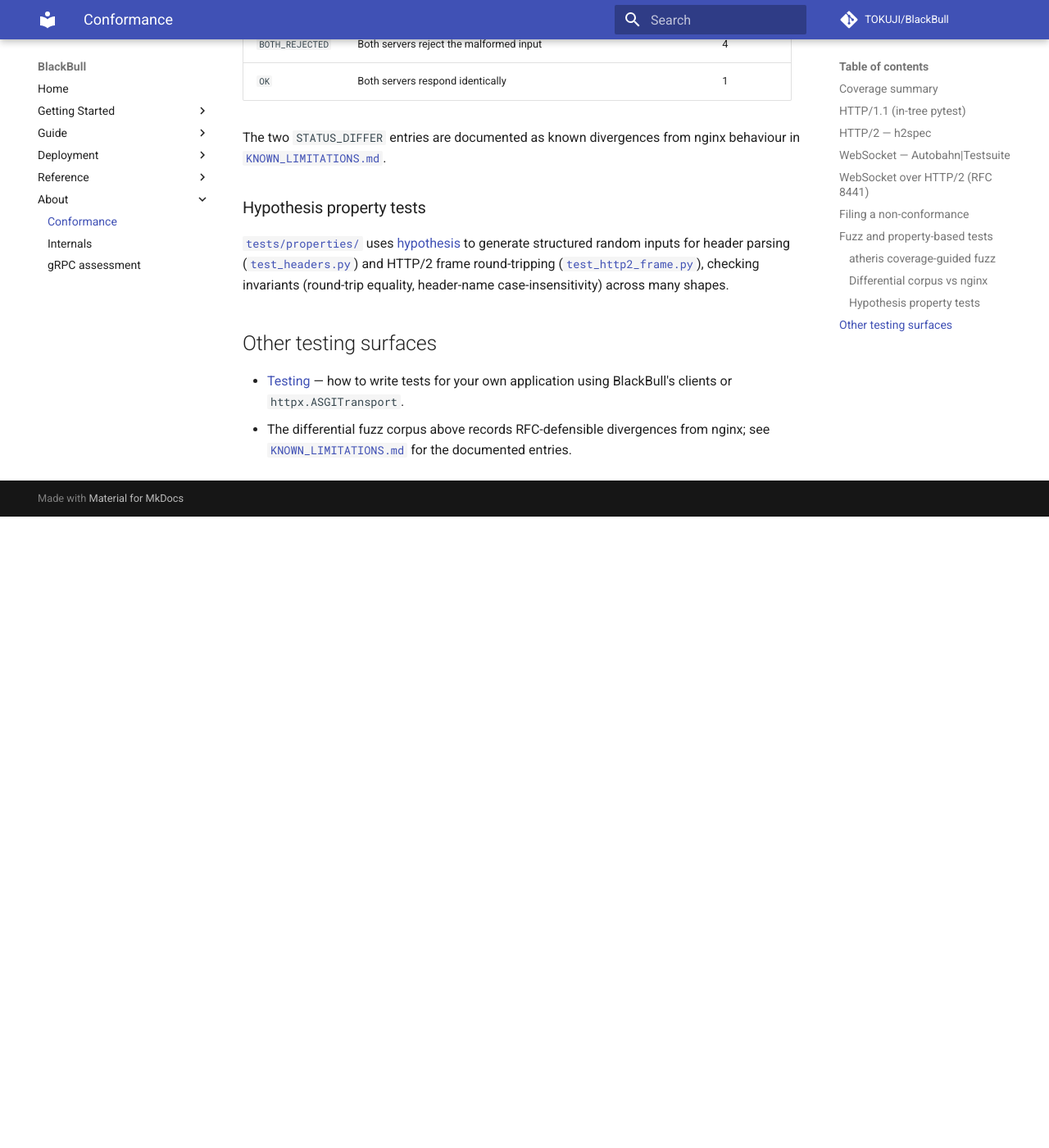
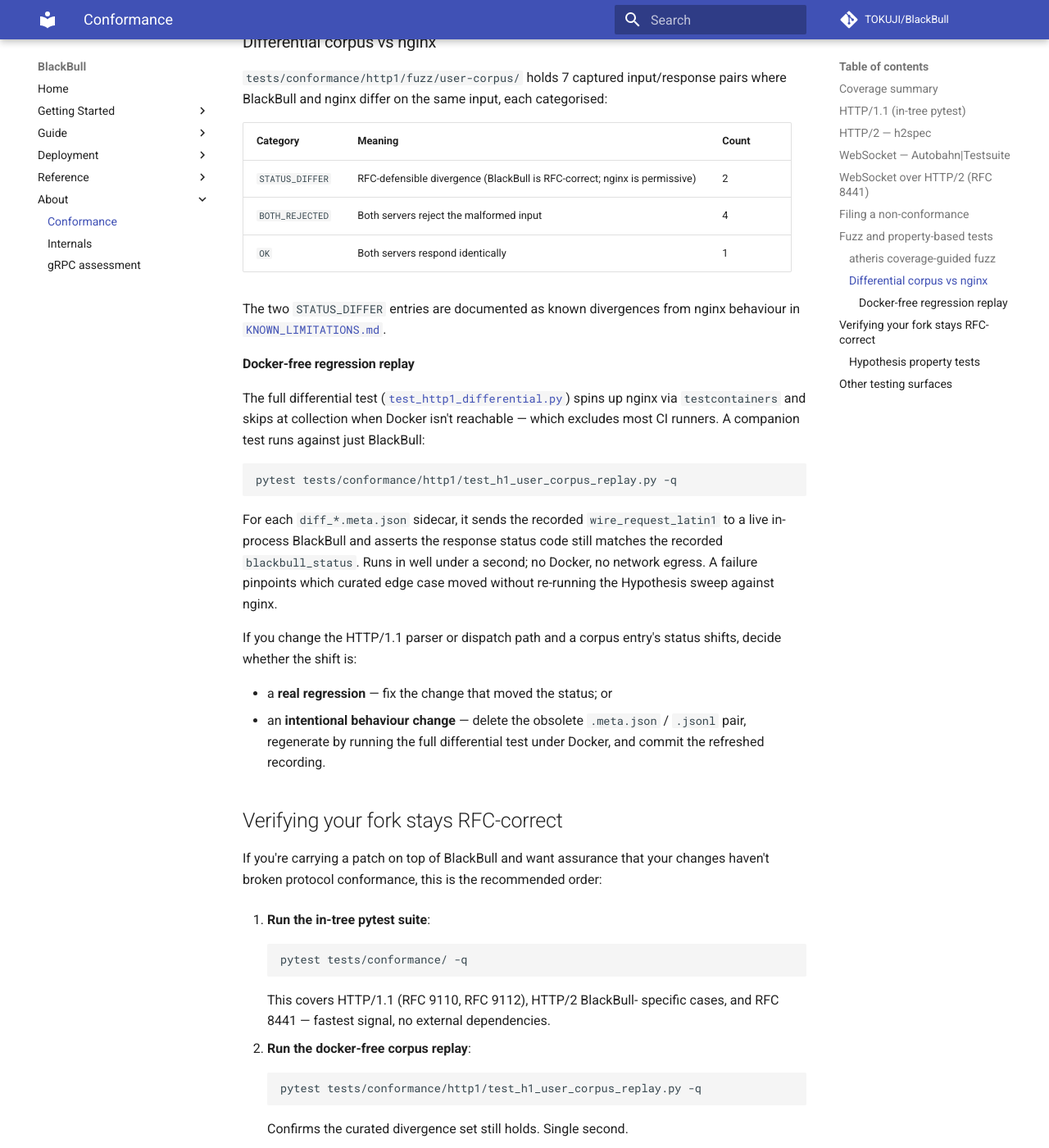
Before and after one commit to TOKUJI/BlackBull, an MkDocs documentation site: the page built from docs/about/conformance.md, in a window 1280 px wide and 1400 px high, scrolled down 3659 px. Shown: the whole window at 82% size. Built offline with MkDocs 1.6.1 and Material for MkDocs 9.7.7, drawn with Linux system fonts in a browser that asks for light colours; comment, search, counter and statistics services are not loaded; before the commit the page ends 4289 px from its top, so only the background shows below that; some of the changed text lies outside the part shown.

Commit message:
release: v0.39.0 — Sprint 43 close: conformance lane
The h2spec + Autobahn external conformance suites are now wired
into CI alongside a new docker-free regression replay of the
HTTP/1.1 differential user-corpus.  A push or PR to master triggers
.github/workflows/conformance.yml on a fresh ubuntu-latest runner;
the README's RFC conformance badge tracks workflow status, and
per-run artefacts (h2spec JUnit XML, Autobahn index.json, pytest
output) are attached for 30 days.  A weekly cron run catches
upstream container / binary-release regressions between pushes.

### Added

- .github/workflows/conformance.yml — three-job workflow running
  h2spec (RFC 9113 + RFC 7541), Autobahn|Testsuite (RFC 6455 +
  RFC 7692), and the docker-free corpus replay on push, PR, and
  weekly cron.
- tests/conformance/http1/test_h1_user_corpus_replay.py — reads
  each diff_*.meta.json sidecar in
  tests/conformance/http1/fuzz/user-corpus/, sends the recorded
  wire_request_latin1 to a live in-process BlackBull, and asserts
  the response status still matches the recorded
  blackbull_status.  Runs in well under a second with no Docker
  dependency.  Complements the full nginx-oracle differential
  test (which still requires Docker and so skips on most CI
  runners).
- bench/conformance/h2spec_app.py — minimal HTTPS+HTTP/2 fixture
  for h2spec, matching the shape of autobahn_app.py so the CI
  workflow can start a self-contained conformance server.

### Changed

- docs/about/conformance.md gains a 'Verifying your fork stays
  RFC-correct' section with a five-step recipe (pytest → corpus
  replay → h2spec → Autobahn → CI push) and a 'Docker-free
  regression replay' subsection under the differential corpus
  discussion.  Coverage-summary table reflects CI coverage for
  h2spec / Autobahn / RFC 8441.
- README.md gains the RFC conformance badge linking to the
  workflow runs.  No peer-framework claims (per
  feedback_public_docs_humble).

Co-Authored-By: Claude Opus 4.7 <noreply@anthropic.com>

````diff
--- a/docs/about/conformance.md
+++ b/docs/about/conformance.md
@@ -8,13 +8,21 @@ suites in addition to the in-tree pytest tests under
 
 | Layer | Suite | Standard | Where it runs |
 |---|---|---|---|
-| HTTP/1.1 | in-tree `tests/conformance/http1/` | RFC 9110, RFC 9112 | `pytest` |
-| HTTP/2 + HPACK | [h2spec](https://github.com/summerwind/h2spec) (external) | RFC 9113, RFC 7541 | local harness under `bench/conformance/` |
-| WebSocket | [Autobahn|Testsuite](https://github.com/crossbario/autobahn-testsuite) (external) | RFC 6455, RFC 7692 | local harness (Docker) |
-| WebSocket over HTTP/2 | in-tree `tests/conformance/http2/test_rfc8441.py` | RFC 8441 | `pytest` |
+| HTTP/1.1 | in-tree `tests/conformance/http1/` | RFC 9110, RFC 9112 | `pytest` + CI |
+| HTTP/1.1 corpus replay | `tests/conformance/http1/test_h1_user_corpus_replay.py` | curated divergence set | `pytest` + CI (docker-free) |
+| HTTP/2 + HPACK | [h2spec](https://github.com/summerwind/h2spec) (external) | RFC 9113, RFC 7541 | CI + local harness under `bench/conformance/` |
+| WebSocket | [Autobahn|Testsuite](https://github.com/crossbario/autobahn-testsuite) (external) | RFC 6455, RFC 7692 | CI + local harness (Docker) |
+| WebSocket over HTTP/2 | in-tree `tests/conformance/http2/test_rfc8441.py` | RFC 8441 | `pytest` + CI |
 
-The external suites are not yet wired into CI — they're kept as
-local harnesses to re-run after any protocol-level change.
+A push to `master` (or any PR against it) triggers
+[`.github/workflows/conformance.yml`](https://github.com/TOKUJI/BlackBull/blob/master/.github/workflows/conformance.yml),
+which runs the three external/external-shape suites on a fresh
+`ubuntu-latest` runner: h2spec, Autobahn|Testsuite, and the
+docker-free corpus replay.  The README's *RFC conformance* badge
+tracks that workflow's status; per-run artefacts (h2spec JUnit
+XML, Autobahn `index.json`, pytest output) are attached for 30
+days.  A weekly cron also runs the suite so upstream container /
+binary-release changes don't silently regress us between pushes.
 
 ## HTTP/1.1 (in-tree pytest)
 
@@ -152,6 +160,86 @@ The two `STATUS_DIFFER` entries are documented as known
 divergences from nginx behaviour in
 [`KNOWN_LIMITATIONS.md`](https://github.com/TOKUJI/BlackBull/blob/master/KNOWN_LIMITATIONS.md).
 
+#### Docker-free regression replay
+
+The full differential test
+([`test_http1_differential.py`](https://github.com/TOKUJI/BlackBull/blob/master/tests/conformance/http1/test_http1_differential.py))
+spins up nginx via `testcontainers` and skips at collection when
+Docker isn't reachable — which excludes most CI runners.  A
+companion test runs against just BlackBull:
+
+```bash
+pytest tests/conformance/http1/test_h1_user_corpus_replay.py -q
+```
+
+For each `diff_*.meta.json` sidecar, it sends the recorded
+`wire_request_latin1` to a live in-process BlackBull and asserts
+the response status code still matches the recorded
+`blackbull_status`.  Runs in well under a second; no Docker, no
+network egress.  A failure pinpoints which curated edge case
+moved without re-running the Hypothesis sweep against nginx.
+
+If you change the HTTP/1.1 parser or dispatch path and a corpus
+entry's status shifts, decide whether the shift is:
+
+- a **real regression** — fix the change that moved the status; or
+- an **intentional behaviour change** — delete the obsolete
+  `.meta.json` / `.jsonl` pair, regenerate by running the full
+  differential test under Docker, and commit the refreshed
+  recording.
+
+## Verifying your fork stays RFC-correct
+
+If you're carrying a patch on top of BlackBull and want assurance
+that your changes haven't broken protocol conformance, this is
+the recommended order:
+
+1. **Run the in-tree pytest suite**:
+   ```bash
+   pytest tests/conformance/ -q
+   ```
+   This covers HTTP/1.1 (RFC 9110, RFC 9112), HTTP/2 BlackBull-
+   specific cases, and RFC 8441 — fastest signal, no external
+   dependencies.
+
+2. **Run the docker-free corpus replay**:
+   ```bash
+   pytest tests/conformance/http1/test_h1_user_corpus_replay.py -q
+   ```
+   Confirms the curated divergence set still holds.  Single
+   second.
+
+3. **Run h2spec locally** (RFC 9113 + RFC 7541):
+   ```bash
+   openssl req -x509 -newkey rsa:2048 -keyout key.pem -out cert.pem \
+       -days 365 -nodes -subj '/CN=localhost'
+   python bench/conformance/h2spec_app.py --port 8443 \
+       --cert cert.pem --key key.pem &
+   bash bench/conformance/h2spec_run.sh
+   ```
+   ~2-5 minutes.  Output: `bench/conformance/results/h2spec_*.{txt,xml}`.
+
+4. **Run Autobahn|Testsuite locally** (RFC 6455 + RFC 7692):
+   ```bash
+   python bench/conformance/autobahn_app.py --port 9001 &
+   bash bench/conformance/autobahn_run.sh
+   ```
+   Requires Docker.  ~3-10 minutes.  Browse
+   `bench/conformance/results/autobahn_*/index.html` for the
+   case-by-case breakdown.
+
+5. **Push to a branch and let CI run** the same three external
+   suites in parallel on `ubuntu-latest`.  The
+   [`conformance.yml`](https://github.com/TOKUJI/BlackBull/blob/master/.github/workflows/conformance.yml)
+   workflow runs on every push and PR to master; its badge in
+   the README turns red if any suite regresses.
+
+A clean run of all five steps means your fork passes the same
+RFC-conformance bar that BlackBull itself ships with.  None of
+this proves the absence of bugs — these are published suites
+with finite coverage — but a regression in any of them is a
+hard signal you've changed protocol-level behaviour.
+
 ### Hypothesis property tests
 
 [`tests/properties/`](https://github.com/TOKUJI/BlackBull/tree/master/tests/properties)
--- a/pyproject.toml
+++ b/pyproject.toml
@@ -4,7 +4,7 @@ name = "blackbull"
 # minor per closed sprint); PATCH covers bug fixes / harness work
 # between sprints.  No 1.0 commitment until the framework's identity
 # and surface have stabilised across several sprints.  See CHANGELOG.md.
-version = "0.38.0"
+version = "0.39.0"
 description = "Async ASGI 3.0 framework with a from-scratch HTTP/1.1 parser, HTTP/2 frame layer, and WebSocket codec. HPACK delegates to the hpack library."
 readme = "README.md"
 requires-python = ">=3.11"
````
Also changed, not shown: CHANGELOG.md (+47 -0 lines), README.md (+1 -0 lines), 3 other files.
